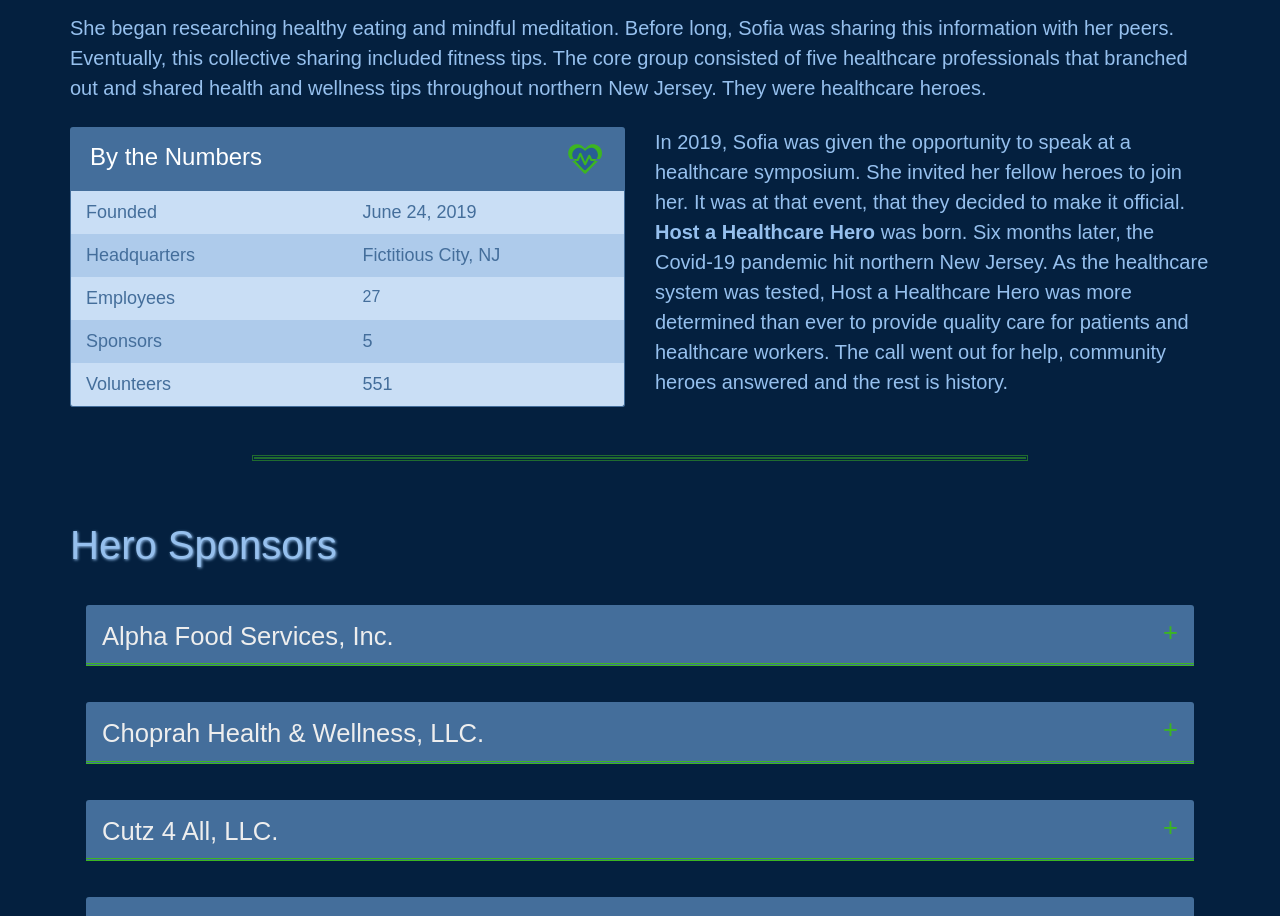
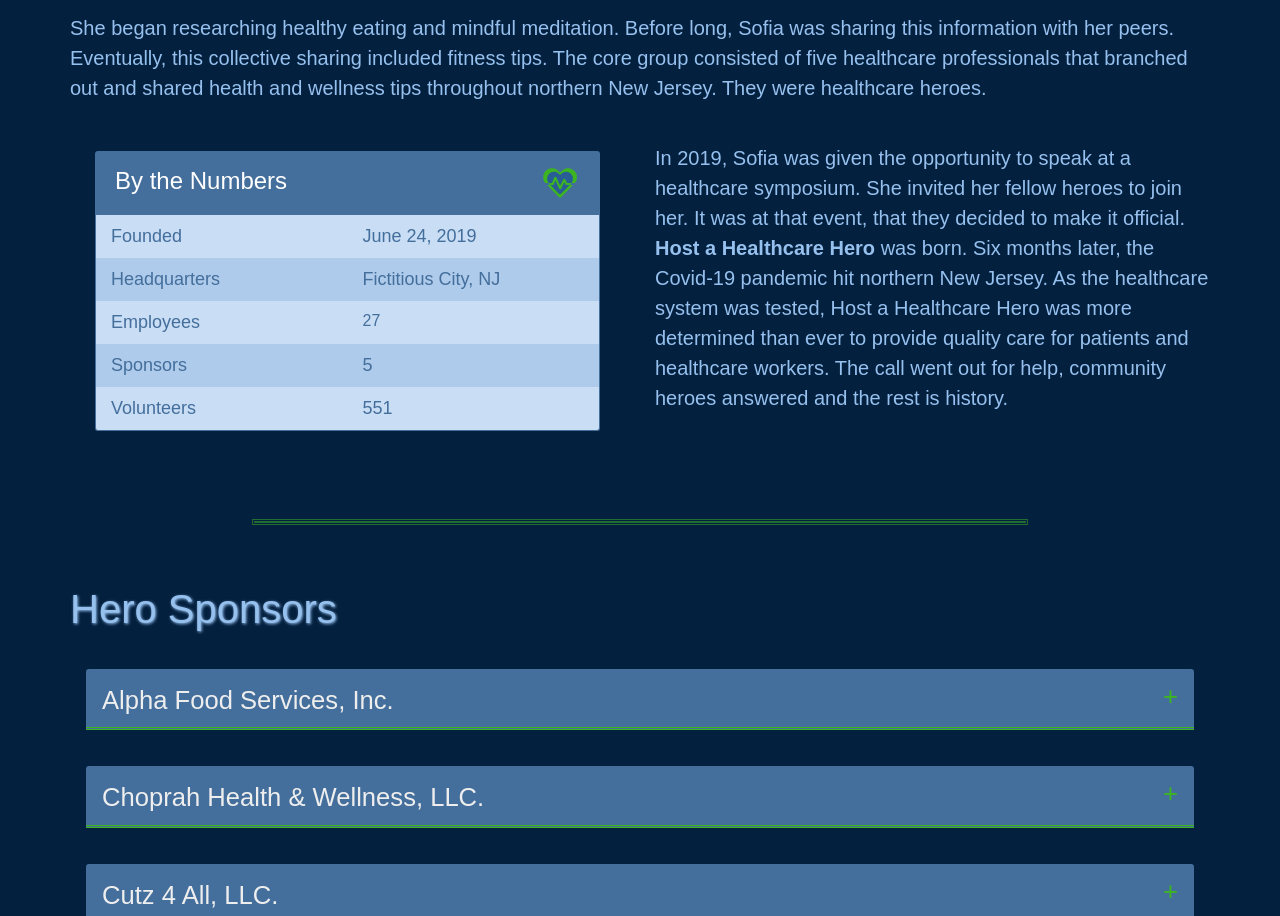
Before and after one commit to Pia007/Hero, a React (Create React App) app: page /#/about in a window 1280 px wide. Shown: the part 1600-2516 px from the top of the page. Built offline with nearby package versions, Linux system fonts and the light colour scheme; a web font is replaced by a local one.

Commit message:
updated table

```diff
--- a/src/components/AboutTable.jsx
+++ b/src/components/AboutTable.jsx
@@ -3,8 +3,9 @@ import newLogo from '../images/new-logo.svg';
 
 const AboutTable = () => {
     return (
-        <Col lg={6} className='mb-5 my-lg-auto border-primary'>
-            <Card className='col my-auto mb-md-0 mt-md-5 mt-lg-0 border-0 px-sm-0 about-card-holder'>
+        <Col lg={6} className='mb-0 mb-5 px-4 border-primary'>
+            <div className="container mt-md-2 p-3  about-table-holder">
+                <Card className='col my-auto mb-md-0  mt-lg-0 border-0 px-0 about-card-holder'>
                     <CardHeader className='bg-primary border-bottom-0 text-white '>
                         <span className='about-table-header'>By the Numbers</span>
                         <img src={newLogo} className='float-right table-icon'  alt='logo'/>
@@ -32,6 +33,7 @@ const AboutTable = () => {
                         </Row>
                     </CardBody>
                 </Card>
+            </div>
         </Col>
     );
 }
--- a/src/pages/About.jsx
+++ b/src/pages/About.jsx
@@ -153,9 +153,9 @@ const About = (props) => {
                         healthcare heroes.
                     </Col>
                 </Col>
-                <Row className='flex-lg-row-reverse mb-lg-4'>
+                <Row className='flex-lg-row-reverse '>
                     <Col>
-                        <Col className='mission-text mb-4 mb-md-0 px-sm-0 pr-lg-0'>
+                        <Col className='mission-text mb-4 mb-md-0 my-xl-3 px-sm-0 pr-lg-0'>
                             In 2019, Sofia was given the opportunity to speak at a healthcare symposium. She invited her fellow
                             heroes to join her. It was at that event, that they decided to make it official. <strong>Host a Healthcare Hero </strong>
                             was born. Six months later, the Covid-19 pandemic hit northern New Jersey. As the healthcare system
```
Lines whose indentation alone changed are shown as unchanged.
